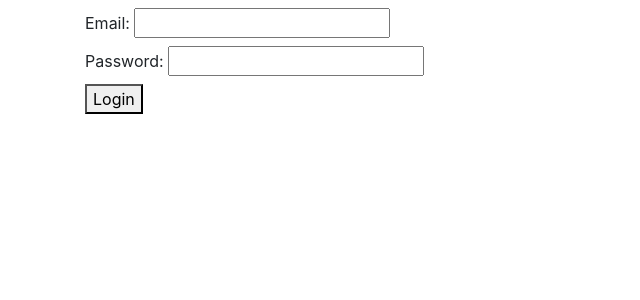
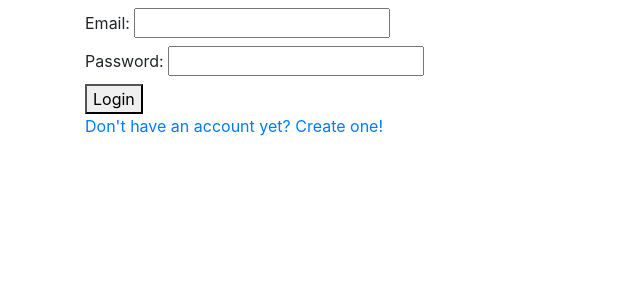
Before and after one commit to wellcometrust/coffeetrial, a Flask app: page /login in a window 1280 px wide. Shown: the part 48-348 px from the top of the page, without its empty margins (0-640 px from the left). Run offline with Flask 2, Linux system fonts and the light colour scheme; parts of the project's set-up code (start-up, migrations or seed data) failed here and were passed over; some libraries are stand-ins or nearby versions.

Commit message:
Add a link to account creation on login page

```diff
--- a/api/templates/auth/login.html
+++ b/api/templates/auth/login.html
@@ -20,4 +20,8 @@
         </button>
     </div>
 </form>
+
+<div class="login__signin">
+    <a href="{{ url_for('auth.create_account') }}">Don't have an account yet? Create one!</a>
+</div>
 {% endblock %}
```
